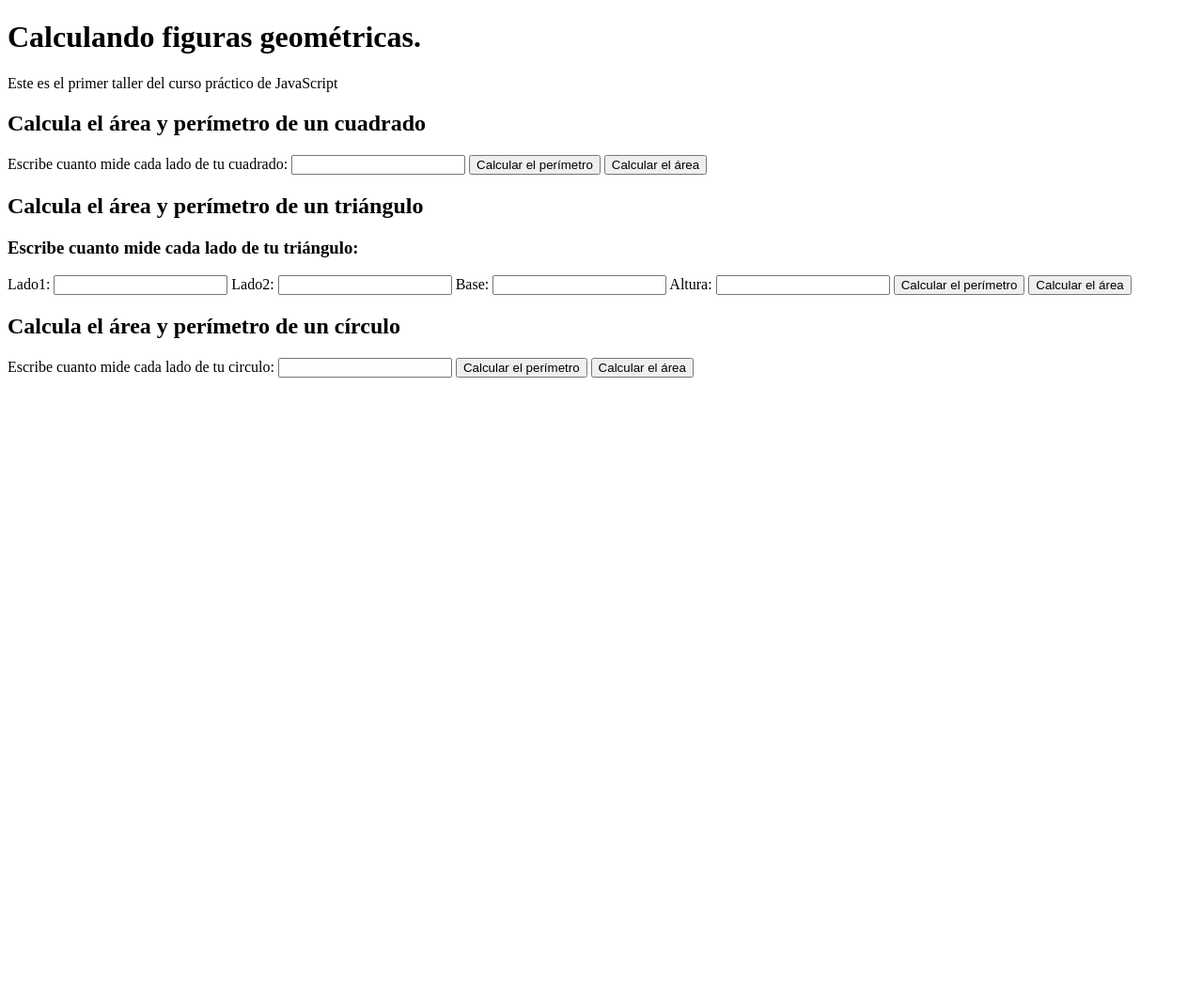
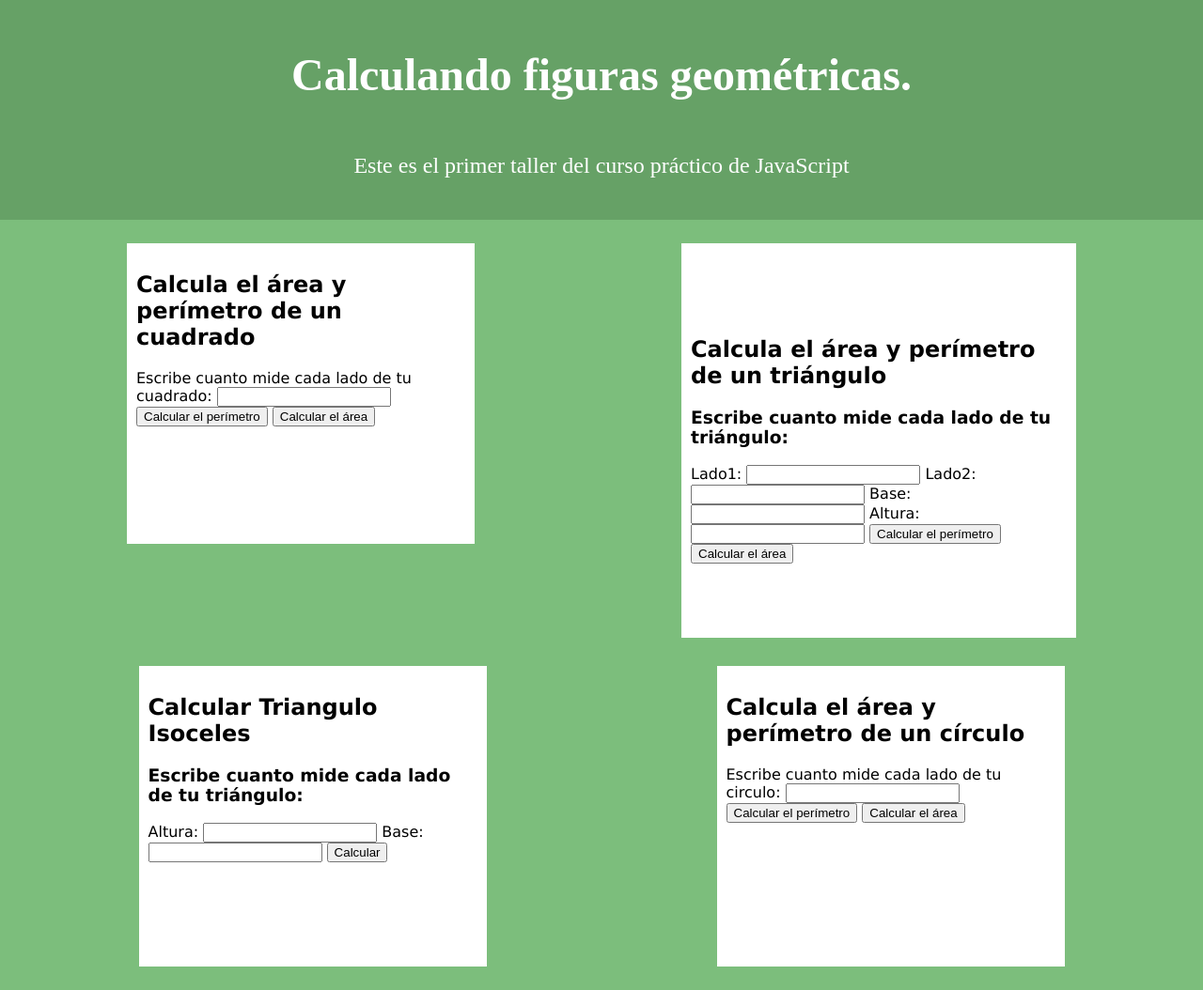
Before and after one commit to shuri991/PracticaJS, a plain HTML site: page figuras.html in a window 1280 px wide. Shown: the whole page at 94% size. Before the commit the page ends 800 px from the top, so only its background shows below. Drawn offline with Linux system fonts and the light colour scheme.

Commit message:
Continua construcción del html y js y anexo css. Modificacion de los nuevos pasos para el siguiente proyecto en el readme

```diff
--- /dev/null
+++ b/figuras.css
@@ -0,0 +1,49 @@
+
+body{
+    background: rgb(124, 190, 124);
+    margin: 0;
+    box-sizing: border-box;
+}
+
+.header{
+    background: rgb(102, 161, 102);
+    display: flex;
+    flex-direction: column;
+    align-items: center;
+    padding: 20px;
+    color: rgb(255, 255, 255);
+    font-size: 1.5rem;
+}
+.content1, .content2{
+    display: flex;
+    justify-content: space-around;
+    padding: 5px;
+    margin: 20px;
+
+}
+.content-square, .content-triangle,
+.content-isosceles, .content-circle{
+    background: white;
+    font-size: 1rem;
+    font-family:Verdana, Geneva, Tahoma, sans-serif;
+    padding: 10px;
+
+}
+
+.content-square{
+ width: 350px;
+ height: 300px;
+}
+.content-triangle{
+    width: 400px;
+    height: 400px;
+    align-content: center;
+}
+.content-isosceles{
+    width: 350px;
+    height: 300px;
+}
+.content-circle{
+    width: 350px;
+    height: 300px;
+}
--- a/figuras.html
+++ b/figuras.html
@@ -5,16 +5,18 @@
     <meta http-equiv="X-UA-Compatible" content="IE=edge">
     <meta name="viewport" content="width=device-width, initial-scale=1.0">
     <title>Figuras geométricas / Curso Práctico de JavaScript en Platzi.</title>
+    <link rel="stylesheet" href="figuras.css">
 </head>
 <body>
-    <header>
+    <header class="header">
         <h1>
             Calculando figuras geométricas.
         </h1>
         <p>Este es el primer taller del curso práctico de JavaScript</p>
     </header>
 
-    <section>
+<section class="content1">
+    <section class="content-square">
         <h2>Calcula el área y perímetro de un cuadrado</h2>
         <form action="">
             <label for="InputCuadrado">
@@ -30,7 +32,7 @@
         </form>
     </section>
 
-    <section>
+    <section class="content-triangle">
         <h2>Calcula el área y perímetro de un triángulo</h2>
         <h3> Escribe cuanto mide cada lado de tu triángulo:</h3>
         <form action="">
@@ -58,8 +60,27 @@
             </button>
         </form>
     </section>
+</section>
+<section class="content2">
+    <section class="content-isosceles">
+        <h2>Calcular Triangulo Isoceles</h2>
+        <h3> Escribe cuanto mide cada lado de tu triángulo:</h3>
+        <form action="">
+            <label for="InputAlturaH">
+              Altura:
+            </label>
+            <input id="InputAlturaH" type="number">
+            <label for="InputBaseH">
+                Base:
+              </label>
+              <input id="InputBaseH" type="number">
+            <button type="button" onclick="calcularTrianguloIsoceles()">
+                Calcular
+            </button>
+        </form>
+    </section>
 
-    <section>
+    <section class="content-circle">
         <h2>Calcula el área y perímetro de un círculo</h2>
         <form action="">
             <label for="InputCirculo">
@@ -74,7 +95,7 @@
             </button>
         </form>
     </section>
-
+</section>
 
     <script src="./figuras.js"></script>
 </body>
--- a/figuras.js
+++ b/figuras.js
@@ -86,6 +86,24 @@ function areaCirculo(radio){
 // console.log("El área del circulo es: " + areaCirculo + "cm^2");
 console.groupEnd();
 
+function alturaTrianguloIsosceles(trianguloGrandeLadoA, trianguloGrandeLadoB, trianguloGrandeLadoBase) {
+    if (trianguloGrandeLadoA != trianguloGrandeLadoB) {
+        console.error("Los lados a y b no son iguales");
+    } else {
+        const trianguloPequenoLadoB = trianguloGrandeLadoBase / 2;
+        const trianguloPequenoLadoBase = trianguloGrandeLadoA;
+
+        const trianguloPequenoLadoBCuadrado = trianguloPequenoLadoB * trianguloPequenoLadoB;
+        const trianguloPequenoLadoBaseCuadrado = trianguloPequenoLadoBase * trianguloPequenoLadoBase;
+
+        const trianguloPequenoLadoA = Math.sqrt(trianguloPequenoLadoBaseCuadrado - trianguloPequenoLadoBCuadrado);
+
+        const trianguloGrandeAltura = trianguloPequenoLadoA;
+        return trianguloGrandeAltura;
+    }
+}
+
+
 //Aquí interactuamos con el HTML
 function calcularPerimetroCuadrado(){
    const input = document.getElementById("InputCuadrado");
@@ -102,7 +120,7 @@ function calcularAreaCuadrado(){
 
 
     const area = areaCuadrado(value);
-    alert(area);
+    alert(`${area} cm^2`);
 }
 
 function calcularPerimetroTriangulo(){
@@ -122,6 +140,8 @@ function calcularAreaTriangulo(){
     alert(`${area} cm^2`);
 }
 
+
+
 function calcularPerimetroCirculo(){
     const input = document.getElementById("InputCirculo");
     const value = input.value;
```
Also changed, not shown: 1 other file.
